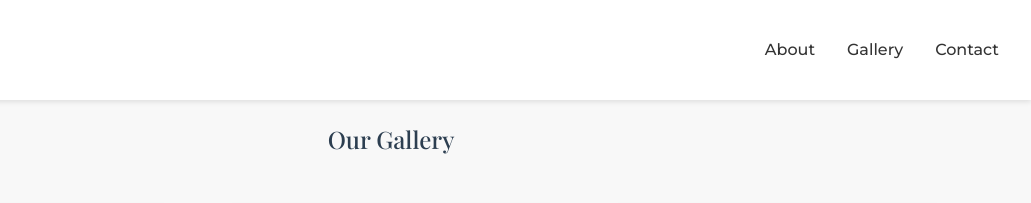
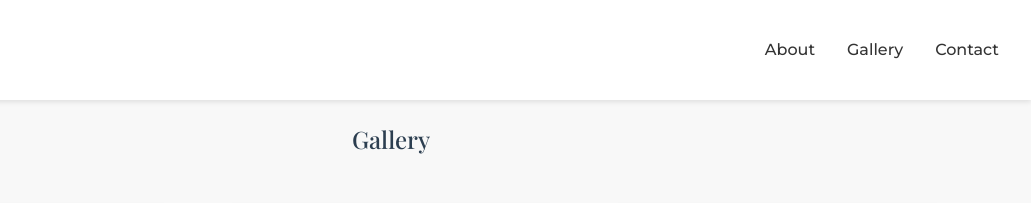
Before and after one commit to Webcraft-Digital/hair-by-kristy, a plain HTML site: page gallery.html in a window 1280 px wide. Shown: the top 203 px of the page, 249-1280 px from the left. Drawn offline with nearby package versions, Linux system fonts and the light colour scheme.

Commit message:
Amended gallery text

```diff
--- a/gallery.html
+++ b/gallery.html
@@ -29,7 +29,7 @@
     <main>
         <section class="gallery-page">
             <div class="container">
-                <h1>Our Gallery</h1>
+                <h1>Gallery</h1>
                 <div class="gallery-grid">
                     <div class="gallery-item">
                         <div class="before-after-pair">
```
